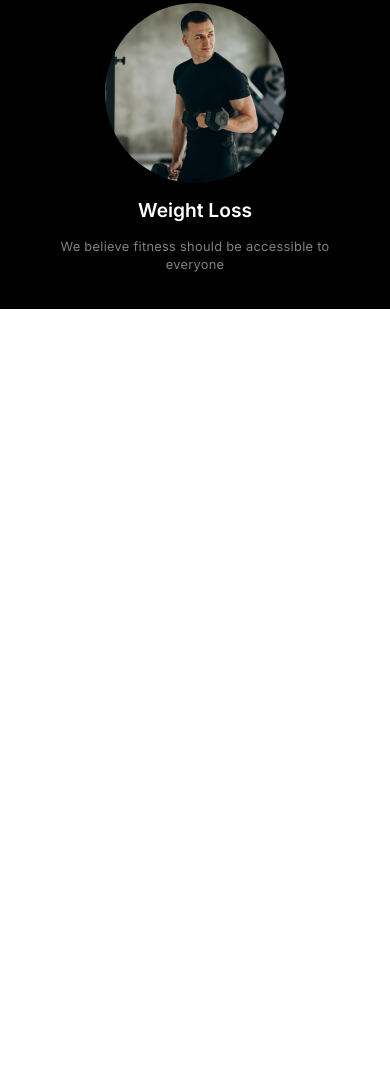
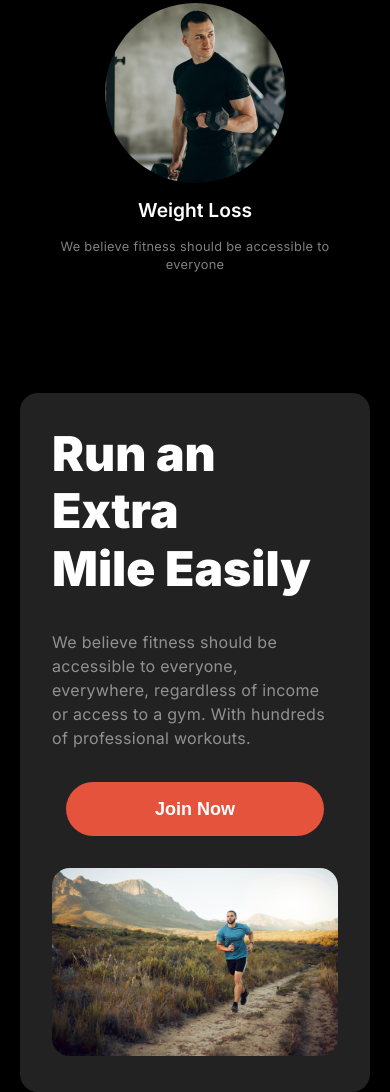
Before and after one commit to RIRony9898/b10a2-rony, a plain HTML site: page index.html in a window 390 px wide. Shown: the part 2278-3370 px from the top of the page. Before the commit the page ends 2587 px from the top, so only its background shows below. Drawn offline with Linux system fonts and the light colour scheme.

Commit message:
extra mile section finished

```diff
--- a/index.html
+++ b/index.html
@@ -118,6 +118,18 @@
       <!-- ----------------------------------------- -->
 
       <!-- Extra miles section start -->
+      <section class="extra-miles-container screen-size">
+        <div class="extra-miles flex">
+          <div class="extra-miles-contents">
+            <h2 class="section-title">Run an Extra <br>Mile Easily</h2>
+            <p class="section-description">We believe fitness should be accessible to everyone, everywhere, regardless of income or access to a gym. With hundreds of professional workouts.</p>
+            <button class="banner-btn orange-btn">Join Now</button>
+          </div>
+          <div class="extra-miles-img">
+            <img src="assets/images/extra-miles.jpg" alt="image of exercise">
+          </div>
+        </div>
+      </section>
       <!-- Extra miles section end -->
 
       <!-- ------------------------------------------- -->
--- a/styles/responsive.css
+++ b/styles/responsive.css
@@ -31,6 +31,16 @@
   .habit-img {
     margin-bottom: 2.2rem;
   }
+  .extra-miles-container {
+    margin-top: 5.25rem;
+  }
+  .extra-miles {
+    gap: 0rem;
+    justify-content: space-between;
+  }
+  .extra-miles-contents > button {
+    width: 85%;
+  }
 }
 
 /* Small device */
@@ -55,4 +65,23 @@
   .habits {
     grid-template-columns: repeat(1, 1fr);
   }
+  .extra-miles {
+    flex-direction: column;
+    gap: 2rem;
+    justify-content: space-between;
+    padding: 2rem;
+  }
+  .extra-miles-contents {
+    width: 100%;
+    /* display: flex;
+    flex-direction: column;
+    align-items: center; */
+    place-items: center;
+  }
+  .extra-miles-contents > button {
+    width: 90%;
+  }
+  .extra-miles-img{
+    width: 100%;
+  }
 }
--- a/styles/style.css
+++ b/styles/style.css
@@ -273,6 +273,67 @@ main {
 /* Change habits section end */
 
 /* ---------------------------------------- */
+
+/* Extra miles section start */
+.extra-miles-container {
+  margin-top: 6.25rem;
+  /* margin-bottom: 6.25rem; */
+}
+
+.extra-miles {
+  gap: 10rem;
+  justify-content: space-between;
+  padding: 2.5rem;
+  border-radius: 18px;
+  background: rgb(34, 34, 34);
+  padding-left: 3.5rem;
+}
+
+.extra-miles-contents {
+  /* border: 2px solid red; */
+  display: flex;
+  flex-direction: column;
+  justify-content: flex-start;
+  align-items: flex-start;
+  gap: 2rem;
+  width: 50%;
+}
+
+.extra-miles-contents h2 {
+  text-align: left;
+}
+
+.extra-miles-contents p {
+  text-align: left;
+}
+
+.extra-miles-img {
+  /* border: 2px solid green; */
+  width: 40%;
+}
+
+.extra-miles-img img {
+  width: 100%;
+  height: 100%;
+  border-radius: 18px;
+}
+/* Extra miles section end */
+
+/* ------------------------------------------ */
+
+/* trainings section start */
+/* trainings section end */
+
+/* ------------------------------------------ */
+
+/* BMI Calculator section start */
+/* BMI Calculator section end */
+
+/* ------------------------------------------ */
+
+/* Team section start */
+/* Team section end */
+
 /* Main section end */
 
 /* ==================================== */
```
Also changed, not shown: assets/images/extra-miles.jpg (renamed from assets/images/run.jpg).
